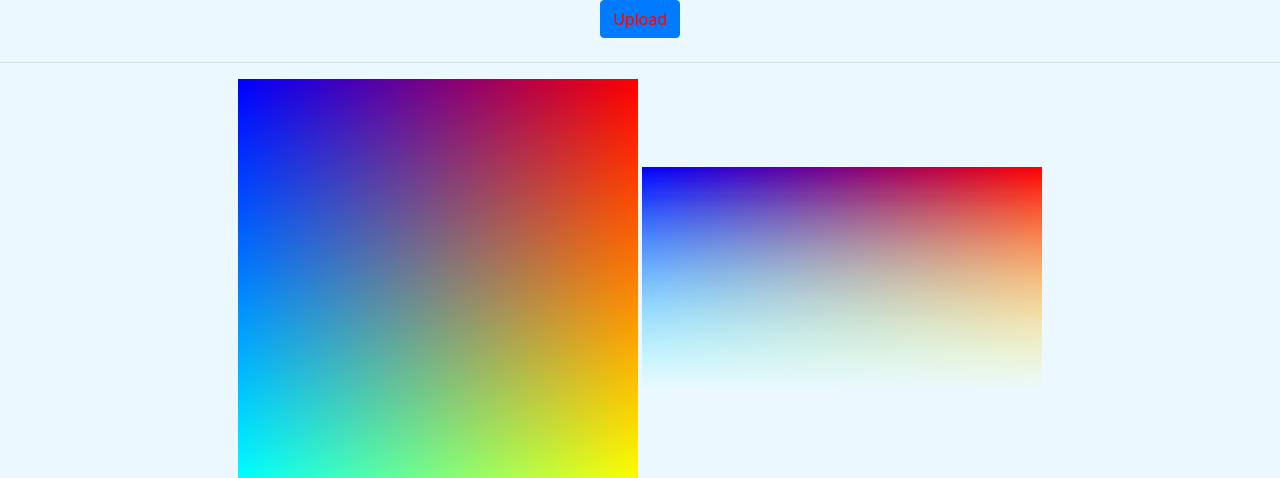
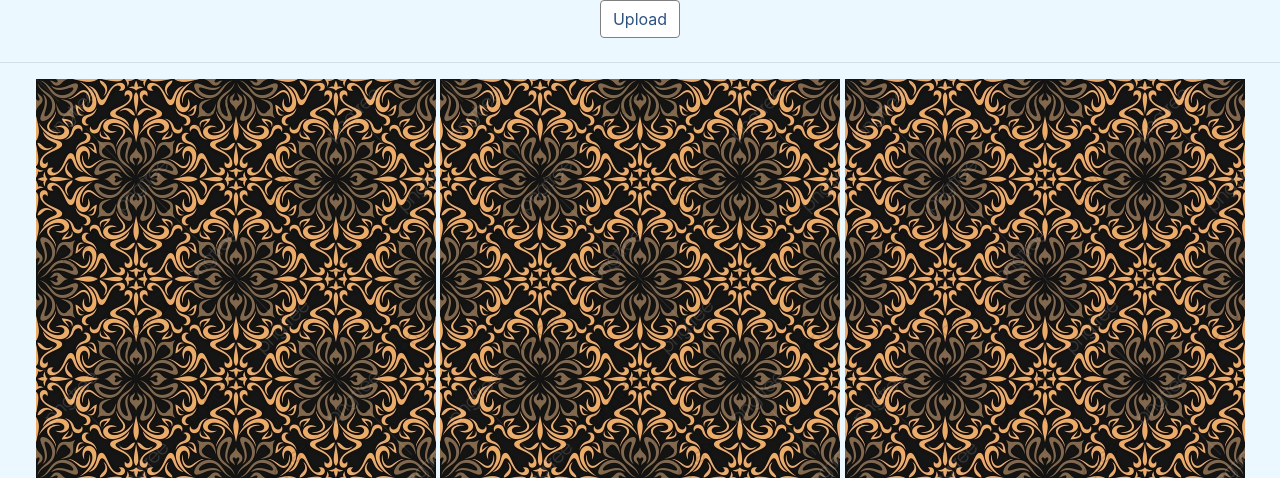
Before and after one commit to abhirajkale/Assignment, a Flask app: page / in a window 1280 px wide. Shown: the part 48-526 px from the top of the page. Run offline with Flask 2, Linux system fonts and the light colour scheme; some libraries are stand-ins or nearby versions.

Commit message:
updated application.css

```diff
--- a/static/application.css
+++ b/static/application.css
@@ -31,7 +31,7 @@
   display:none;
 }
 .mybutton {
-	color: red;
-  background-color: #007bff;
-  border-color: #007bff;
+	color: #2c5282;
+  background-color: white;
+  border-color: grey;
 }
```
Also changed, not shown: uploads/1.jpg (added), uploads/2.jpg (added), uploads/2.png (deleted), uploads/3.jpg (added), uploads/3.png (deleted), 2 other files.
